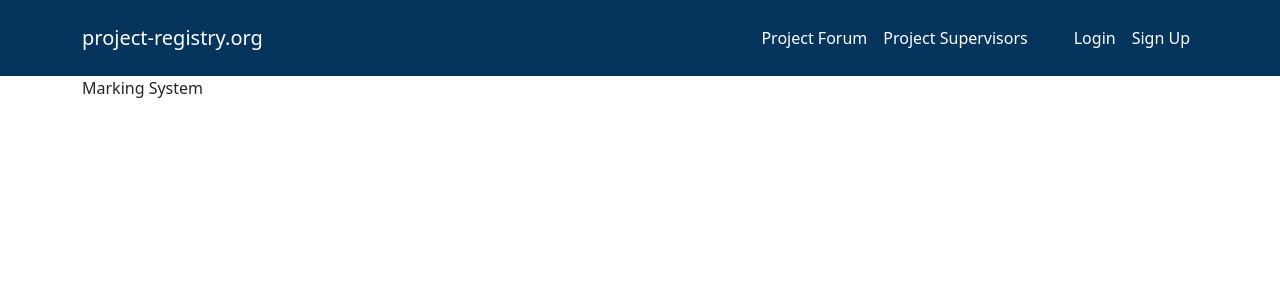
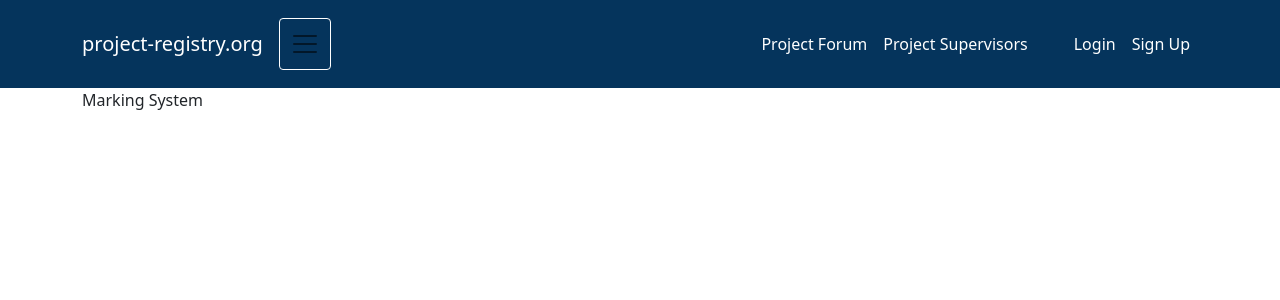
Before and after one commit to Appromode/front-end, a Next.js app: page / in a window 1280 px wide. Shown: the top 300 px of the page. Built offline with nearby package versions, Linux system fonts and the light colour scheme.

Commit message:
Updated navigation toggle style to reflect new icon image

```diff
--- a/components/Navigation/styles.module.scss
+++ b/components/Navigation/styles.module.scss
@@ -11,6 +11,9 @@
 
   .navigationToggle {
     color: $default-white;
+    border: 1px solid $default-white;
+    padding: 10px;
+    display: flex;
   }
 
   a {
```
